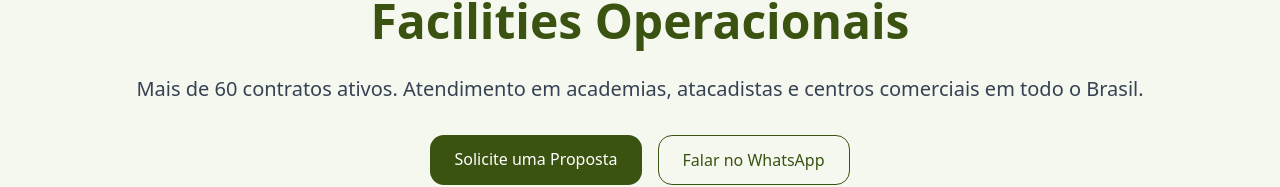
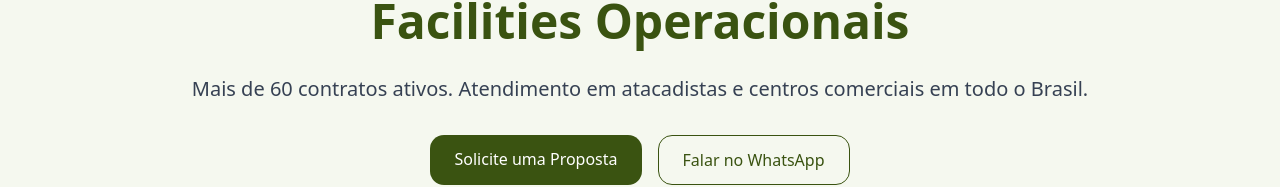
Before and after one commit to ryanfigueredo/lptrafego, a Next.js app: page / in a window 1280 px wide. Shown: the part 272-459 px from the top of the page. Built offline with nearby package versions, Linux system fonts and the light colour scheme; no server answers.

Commit message:
fix: remove priority attribute from Image components in Header and Footer; add playsinline attribute to Hero video

```diff
--- a/src/components/Footer.tsx
+++ b/src/components/Footer.tsx
@@ -25,7 +25,6 @@ export default function Footer() {
               alt="KL Facilities"
               width={150}
               height={40}
-              priority
             />
           </Link>
           <div className="flex gap-4 text-[#3A5311]">
--- a/src/components/Header.tsx
+++ b/src/components/Header.tsx
@@ -22,7 +22,6 @@ export function Header() {
             alt="KL Facilities"
             width={140}
             height={40}
-            priority
           />
         </Link>
 
--- a/src/components/Hero.tsx
+++ b/src/components/Hero.tsx
@@ -31,8 +31,8 @@ export default function Hero() {
           transition={{ duration: 0.7, delay: 0.3 }}
           className="mt-6 text-lg md:text-xl text-gray-700"
         >
-          Mais de 60 contratos ativos. Atendimento em academias, atacadistas e
-          centros comerciais em todo o Brasil.
+          Mais de 60 contratos ativos. Atendimento em atacadistas e centros
+          comerciais em todo o Brasil.
         </motion.p>
 
         <motion.div
@@ -79,6 +79,7 @@ export default function Hero() {
             muted={true}
             controls={true}
             style={{ objectFit: "cover" }}
+            playsinline
             config={{
               file: {
                 attributes: {
```
